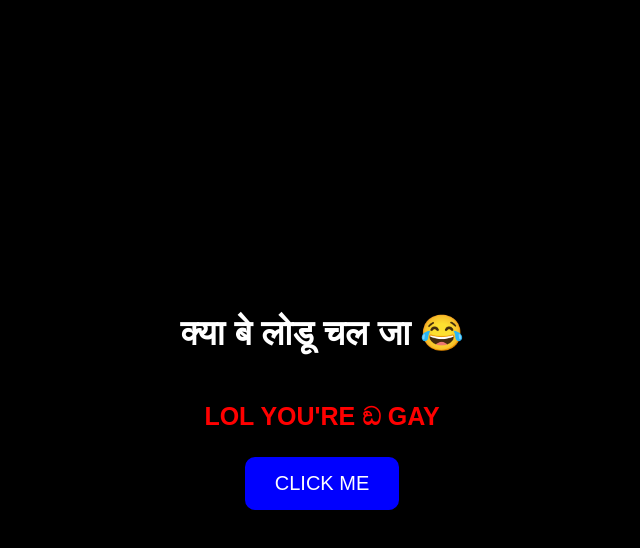
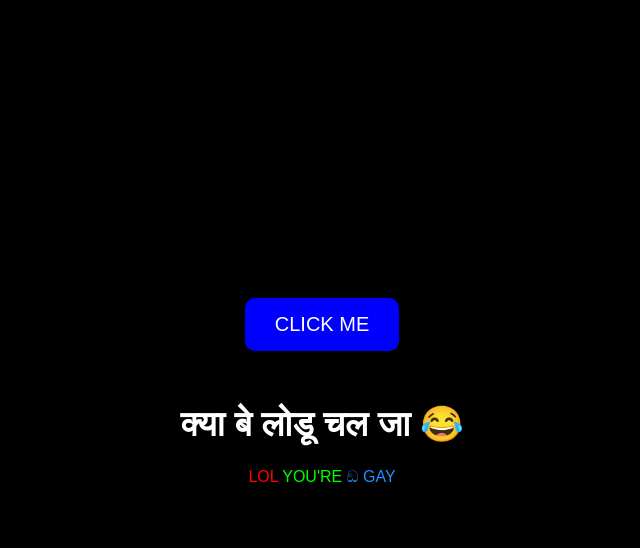
Before and after one commit to jeevandeep441-del/Apple1, a plain HTML site: page index.html in a window 1280 px wide. Both pictures are taken after a click on the button "CLICK ME". Shown: the whole page, without its empty margins (318-958 px from the left). Drawn offline with Linux system fonts and the light colour scheme.

Commit message:
Update index.html
🗃️

```diff
--- a/index.html
+++ b/index.html
@@ -21,14 +21,23 @@
             text-align: center;
         }
 
+        button {
+            background: blue;
+            color: white;
+            border: none;
+            padding: 15px 30px;
+            font-size: 20px;
+            border-radius: 10px;
+        }
+
+        #message {
+            display: none;
+            margin-top: 30px;
+        }
+
         h1 {
             color: white;
             font-size: 35px;
-        }
-
-        p {
-            font-size: 25px;
-            font-weight: bold;
         }
 
         .red {
@@ -42,36 +51,34 @@
         .blue {
             color: dodgerblue;
         }
-
-        button {
-            background: blue;
-            color: white;
-            border: none;
-            padding: 15px 30px;
-            font-size: 20px;
-            border-radius: 10px;
-            cursor: pointer;
-        }
-
-        button:hover {
-            background: dodgerblue;
-        }
     </style>
 </head>
 
 <body>
 
-    <h1>क्या बे लोडू चल जा 😂</h1>
-
-    <p>
-        <span class="red">LOL</span>
-        <span class="red">YOU'RE</span>
-        <span class="red">ඞ GAY</span>
-    </p>
-
-    <button onclick="alert('😂 LOL!')">
+    <!-- Ye pehle dikhega -->
+    <button onclick="showMessage()">
         CLICK ME
     </button>
 
+    <!-- Ye click karne ke BAAD dikhega -->
+    <div id="message">
+
+        <h1>क्या बे लोडू चल जा 😂</h1>
+
+        <p>
+            <span class="red">LOL</span>
+            <span class="green">YOU'RE</span>
+            <span class="blue">ඞ GAY</span>
+        </p>
+
+    </div>
+
+    <script>
+        function showMessage() {
+            document.getElementById("message").style.display = "block";
+        }
+    </script>
+
 </body>
 </html>
```
